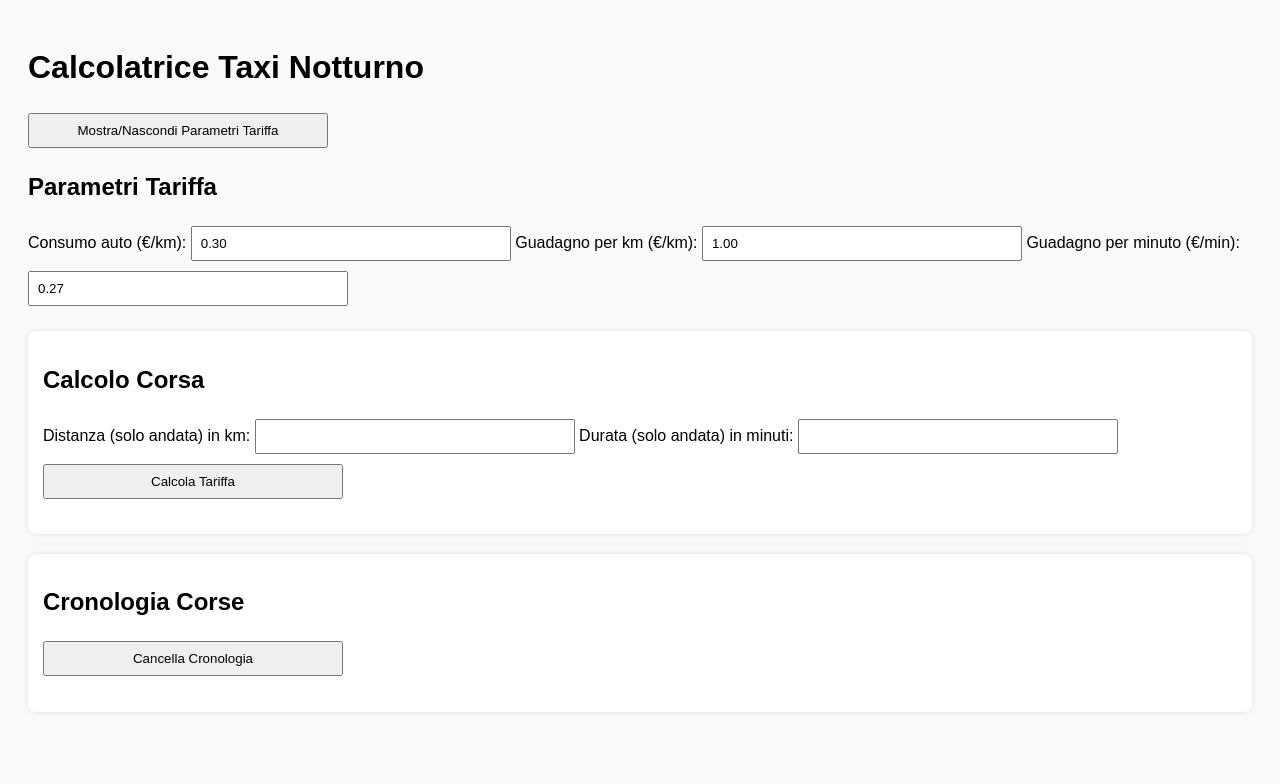
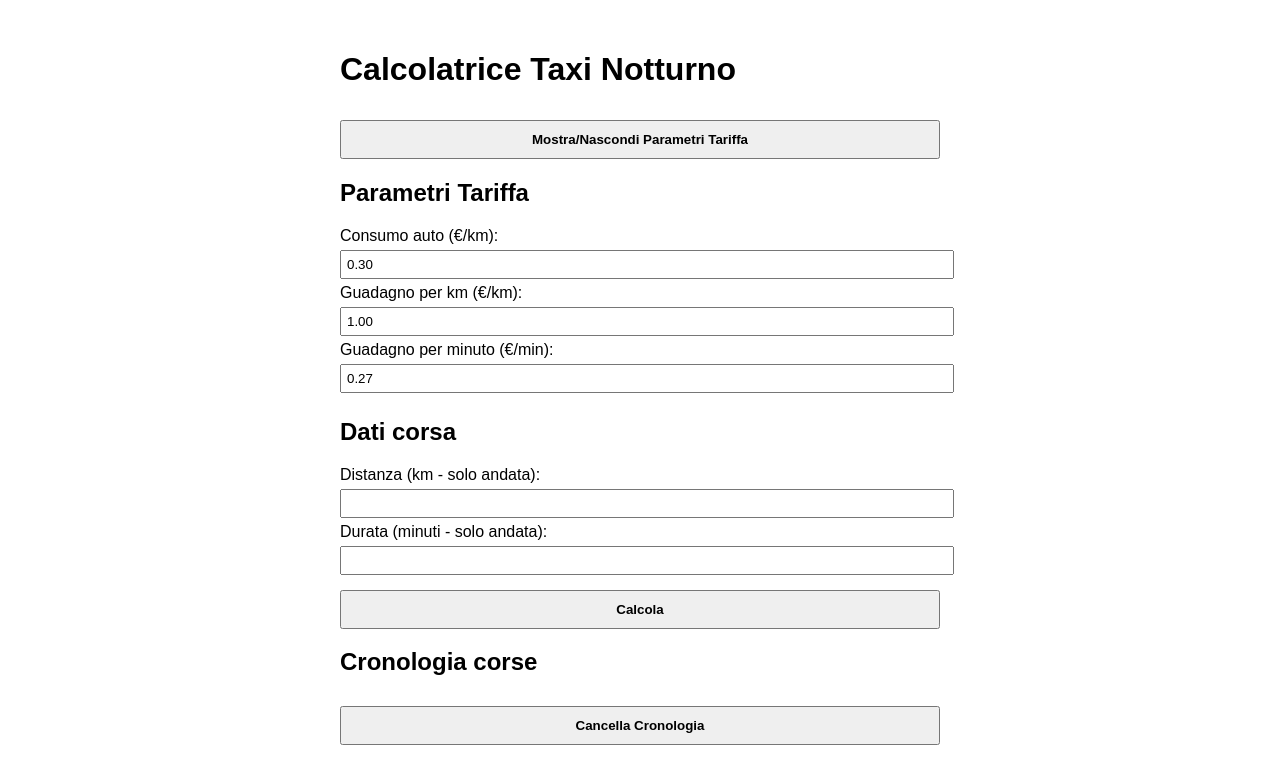
Before and after one commit to jcjc05/calcolatrice-taxi, a plain HTML site: page index.html in a window 1280 px wide. Both pictures are taken after a click on the button "Mostra/Nascondi Parametri Tariffa". Drawn offline with Linux system fonts and the light colour scheme.

Commit message:
Update index.html

```diff
--- a/index.html
+++ b/index.html
@@ -1,57 +1,49 @@
 <!DOCTYPE html>
 <html lang="it">
 <head>
-  <meta charset="UTF-8">
-  <meta name="viewport" content="width=device-width, initial-scale=1.0">
-  <title>Calcolatrice Taxi Notturno</title>
+  <meta charset="UTF-8" />
+  <meta name="viewport" content="width=device-width, initial-scale=1.0"/>
+  <title>Calcolatrice Tariffa Notturna</title>
   <style>
-    body { font-family: Arial, sans-serif; padding: 20px; background: #f9f9f9; }
-    input, button { margin: 5px 0; padding: 8px; width: 100%; max-width: 300px; }
-    .result { margin-top: 15px; font-weight: bold; }
-    ul { padding-left: 20px; }
-    li { margin-bottom: 5px; }
-    .consumo { font-size: 0.9em; color: #555; }
-    .sezione { margin-top: 20px; padding: 15px; background: #fff; border-radius: 8px; box-shadow: 0 0 5px rgba(0,0,0,0.1); }
+    body { font-family: Arial, sans-serif; max-width: 600px; margin: 20px auto; padding: 10px; }
+    input { margin: 5px 0; padding: 5px; width: 100%; }
+    button { margin-top: 10px; padding: 10px; width: 100%; font-weight: bold; }
+    ul { list-style: none; padding: 0; }
+    li { margin-bottom: 10px; border-bottom: 1px solid #ccc; padding-bottom: 5px; }
+    .consumo { color: gray; font-size: 0.9em; }
   </style>
 </head>
 <body>
   <h1>Calcolatrice Taxi Notturno</h1>
 
   <button onclick="toggleParametri()">Mostra/Nascondi Parametri Tariffa</button>
-
   <div id="parametri" style="display: none; margin-top: 10px;">
     <h2>Parametri Tariffa</h2>
     <label for="costoConsumo">Consumo auto (€/km):</label>
-    <input type="number" id="costoConsumo" value="0.30" step="0.01">
+    <input type="number" id="costoConsumo" value="0.30" step="0.01" />
 
     <label for="guadagnoKm">Guadagno per km (€/km):</label>
-    <input type="number" id="guadagnoKm" value="1.00" step="0.01">
+    <input type="number" id="guadagnoKm" value="1.00" step="0.01" />
 
     <label for="guadagnoMin">Guadagno per minuto (€/min):</label>
-    <input type="number" id="guadagnoMin" value="0.27" step="0.01">
+    <input type="number" id="guadagnoMin" value="0.27" step="0.01" />
   </div>
 
-  <div class="sezione">
-    <h2>Calcolo Corsa</h2>
-    <label for="km">Distanza (solo andata) in km:</label>
-    <input type="number" id="km" step="0.1">
+  <h2>Dati corsa</h2>
+  <label for="km">Distanza (km - solo andata):</label>
+  <input type="number" id="km" step="0.1" />
 
-    <label for="minuti">Durata (solo andata) in minuti:</label>
-    <input type="number" id="minuti" step="1">
+  <label for="minuti">Durata (minuti - solo andata):</label>
+  <input type="number" id="minuti" step="1" />
 
-    <button onclick="calcolaTariffa()">Calcola Tariffa</button>
-    <div class="result" id="risultato"></div>
-  </div>
+  <button onclick="calcolaTariffa()">Calcola</button>
+  <p id="risultato"></p>
 
-  <div class="sezione">
-    <h2>Cronologia Corse</h2>
-    <button onclick="cancellaCronologia()">Cancella Cronologia</button>
-    <ul id="cronologia"></ul>
-  </div>
+  <h2>Cronologia corse</h2>
+  <ul id="cronologia"></ul>
+  <button onclick="cancellaCronologia()">Cancella Cronologia</button>
 
   <script>
-    const consumoAutoKm = 1 / 14; // 1 litro per 14 km
-
     function toggleParametri() {
       const parametri = document.getElementById("parametri");
       parametri.style.display = parametri.style.display === "none" ? "block" : "none";
@@ -71,15 +63,24 @@
 
       const distanzaTotale = km * 2;
       const tempoTotale = minuti * 2;
-      const costoCarburante = distanzaTotale * consumoAutoKm * costoConsumo;
+      const costoCarburante = distanzaTotale * costoConsumo;
       const guadagno = (km * guadagnoKm) + (minuti * guadagnoMin);
       const tariffaTotale = guadagno + costoCarburante;
 
       const risultato = `Tariffa: €${tariffaTotale.toFixed(2)} (Guadagno netto: €${guadagno.toFixed(2)} + Carburante: €${costoCarburante.toFixed(2)})`;
       document.getElementById("risultato").textContent = risultato;
 
+      // Aggiungi data e ora
+      const now = new Date();
+      const giorno = String(now.getDate()).padStart(2, '0');
+      const mese = String(now.getMonth() + 1).padStart(2, '0');
+      const anno = now.getFullYear();
+      const ore = String(now.getHours()).padStart(2, '0');
+      const minutiOra = String(now.getMinutes()).padStart(2, '0');
+      const timestamp = `${giorno}/${mese}/${anno} ${ore}:${minutiOra}`;
+
       const voce = document.createElement("li");
-      voce.innerHTML = `Corsa di ${km} km e ${minuti} minuti → <strong>€${tariffaTotale.toFixed(2)}</strong> <span class='consumo'>(Carburante: €${costoCarburante.toFixed(2)})</span>`;
+      voce.innerHTML = `Corsa di ${km} km e ${minuti} minuti → <strong>€${tariffaTotale.toFixed(2)}</strong> <span class='consumo'>(Carburante: €${costoCarburante.toFixed(2)})</span><br><em>[${timestamp}]</em>`;
       document.getElementById("cronologia").appendChild(voce);
     }
 
```
